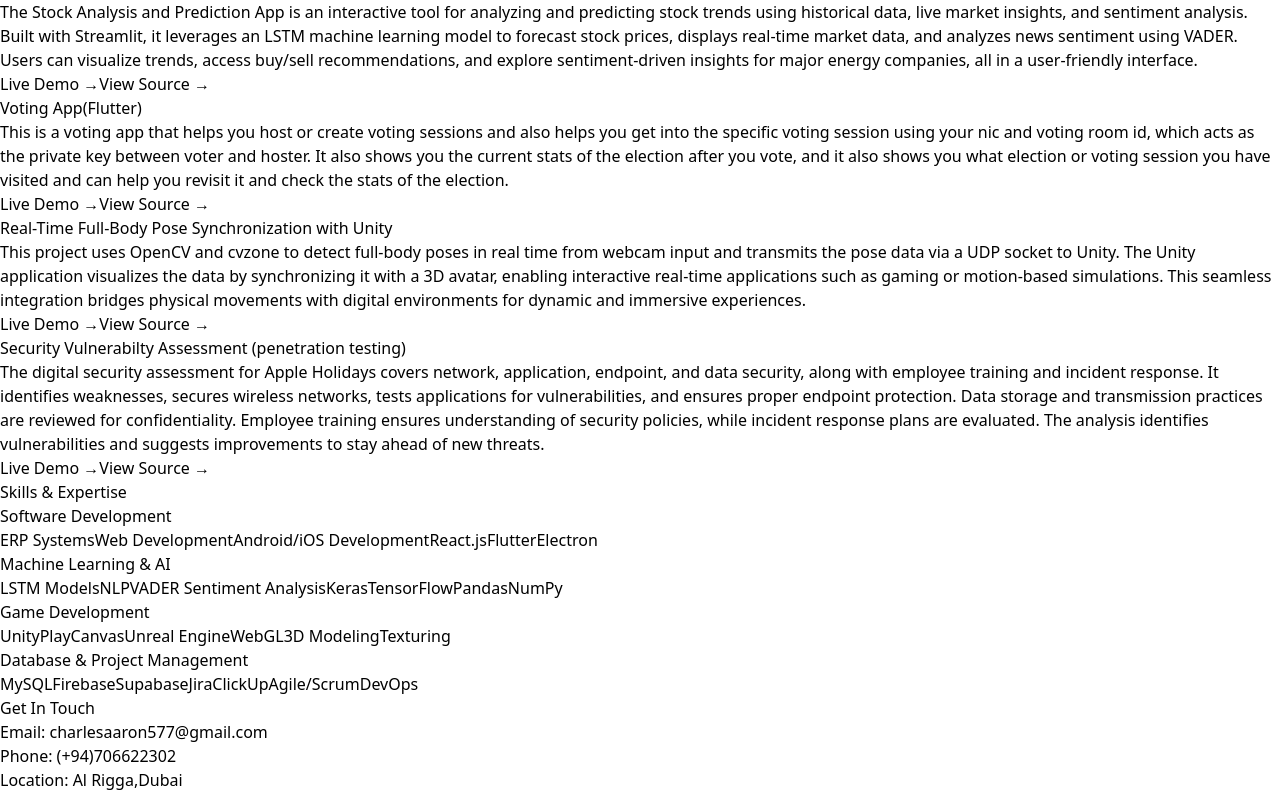
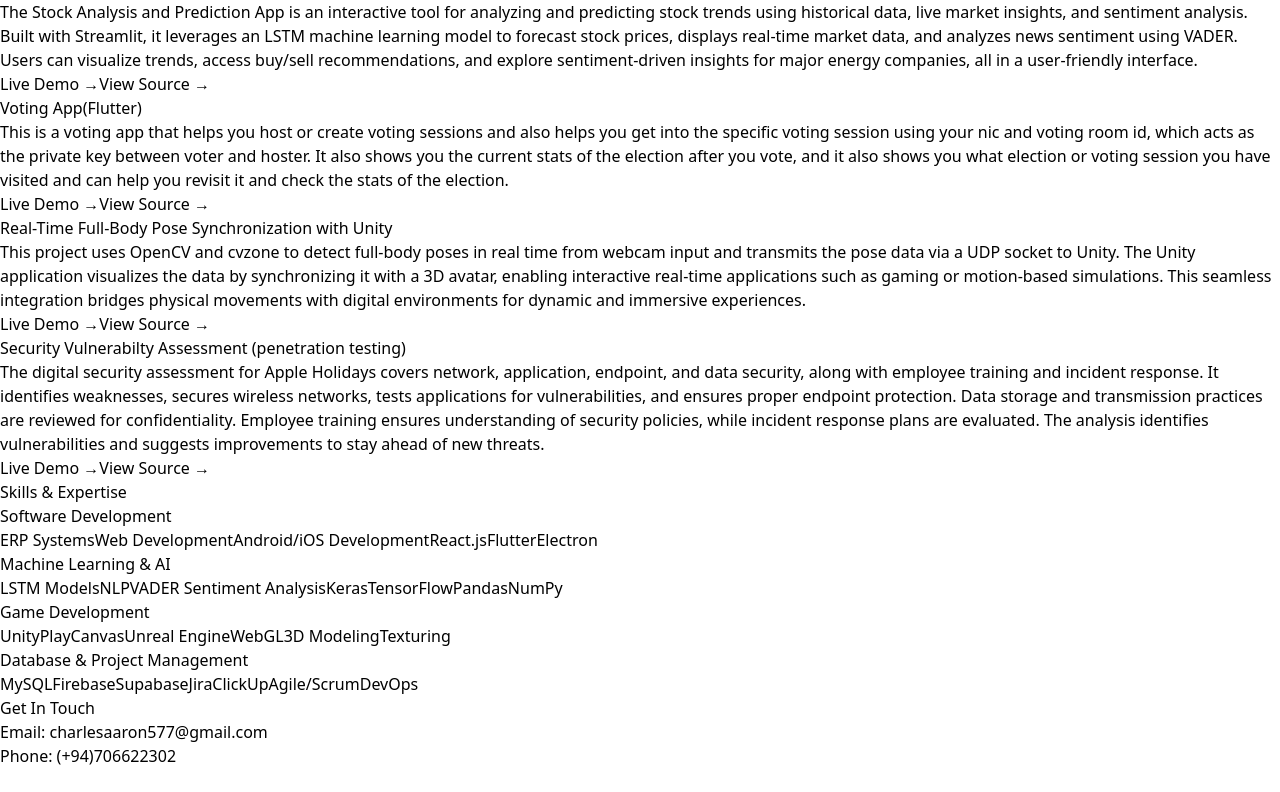
Before and after one commit to arrondavide/porfolio-web, a React (Vite) app: page / in a window 1280 px wide. Shown: the part 5873-6665 px from the top of the page. After the commit the page ends 6641 px from the top, so only its background shows below. Built offline with nearby package versions, Linux system fonts and the light colour scheme.

Commit message:
Update Portfolio.tsx

```diff
--- a/src/components/Portfolio.tsx
+++ b/src/components/Portfolio.tsx
@@ -509,9 +509,7 @@
                         <p className="mb-4">
                             <span className="text-purple-500">Phone:</span> (+94)706622302
                         </p>
-                        <p>
-                            <span className="text-purple-500">Location:</span> Al Rigga,Dubai
-                        </p>
+
                     </div>
                 </div>
             </section>
```
